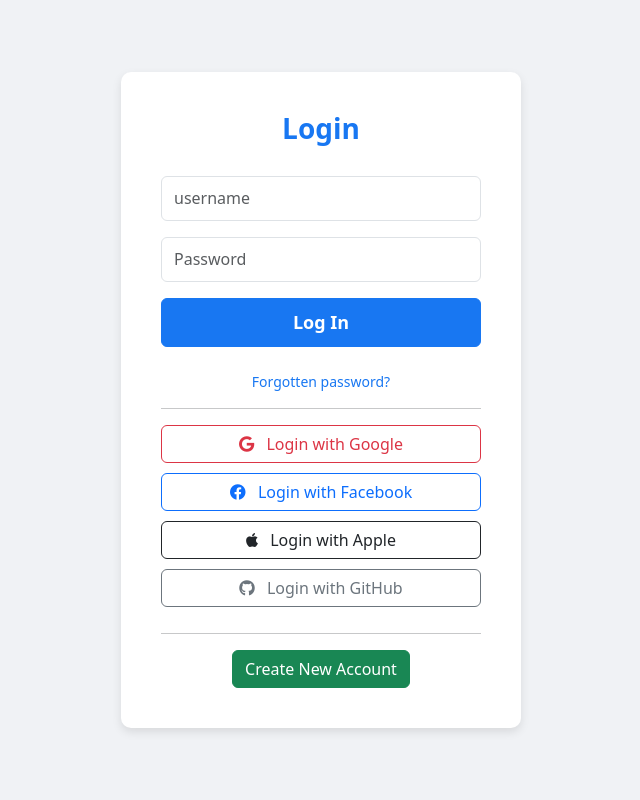
After one commit to andreconghau/chatroom, a Django app: page /login/ in a window 1280 px wide. The commit adds this page. Shown: the whole page, without its empty margins (319-959 px from the left). Run offline with Django 5.2, Linux system fonts and the light colour scheme.

Commit message:
Refactor login page template and add login and logout functionality

```diff
--- /dev/null
+++ b/base/templates/base/pages/login.html
@@ -0,0 +1,132 @@
+<!DOCTYPE html>
+<html lang="en">
+  <head>
+    <meta charset="UTF-8" />
+    <meta name="viewport" content="width=device-width, initial-scale=1.0" />
+    <title>Login</title>
+    <!-- Bootstrap CSS -->
+    <link
+      href="https://cdn.jsdelivr.net/npm/bootstrap@5.3.0-alpha1/dist/css/bootstrap.min.css"
+      rel="stylesheet"
+    />
+    <!-- Font Awesome for Icons -->
+    <link
+      href="https://cdnjs.cloudflare.com/ajax/libs/font-awesome/6.0.0-beta3/css/all.min.css"
+      rel="stylesheet"
+    />
+    <style>
+      /* Custom Facebook-like login styles */
+      body {
+        background-color: #f0f2f5;
+      }
+      .login-container {
+        display: flex;
+        justify-content: center;
+        align-items: center;
+        min-height: 100vh;
+      }
+      .login-card {
+        background-color: white;
+        padding: 40px;
+        border-radius: 10px;
+        box-shadow: 0px 4px 10px rgba(0, 0, 0, 0.1);
+        max-width: 400px;
+        width: 100%;
+      }
+      .login-card h3 {
+        color: #1877f2; /* Facebook blue */
+        font-weight: bold;
+        margin-bottom: 30px;
+        text-align: center;
+      }
+      .btn-primary {
+        background-color: #1877f2;
+        border-color: #1877f2;
+        font-size: 18px;
+        font-weight: bold;
+        width: 100%;
+        padding: 10px;
+      }
+      .btn-primary:hover {
+        background-color: #145dbf;
+        border-color: #145dbf;
+      }
+      .form-control {
+        height: 45px;
+        font-size: 16px;
+      }
+      .text-muted {
+        text-align: center;
+        font-size: 14px;
+        margin-top: 15px;
+      }
+      .text-muted a {
+        color: #1877f2;
+        text-decoration: none;
+      }
+      .social-login .btn {
+        width: 100%;
+        margin-bottom: 10px;
+      }
+    </style>
+  </head>
+  <body>
+    <div class="login-container">
+      <div class="login-card">
+        <h3>Login</h3>
+        <div>{% include 'components/flash_messages.html'%}</div>
+        <form method="POST" action="">
+          {% csrf_token %}
+          <div class="mb-3">
+            <input
+              type="text"
+              name="username"
+              class="form-control"
+              placeholder="username"
+              required
+            />
+          </div>
+          <div class="mb-3">
+            <input
+              type="password"
+              name="password"
+              class="form-control"
+              placeholder="Password"
+              required
+            />
+          </div>
+          <button type="submit" class="btn btn-primary">Log In</button>
+        </form>
+
+        <div class="text-muted mt-4">
+          <a href="#">Forgotten password?</a>
+        </div>
+        <hr />
+
+        <!-- Social Login Section -->
+        <div class="social-login text-center">
+          <a href="" class="btn btn-outline-danger">
+            <i class="fab fa-google me-2"></i> Login with Google
+          </a>
+          <a href="" class="btn btn-outline-primary">
+            <i class="fab fa-facebook me-2"></i> Login with Facebook
+          </a>
+          <a href="" class="btn btn-outline-dark">
+            <i class="fab fa-apple me-2"></i> Login with Apple
+          </a>
+          <a href="" class="btn btn-outline-secondary">
+            <i class="fab fa-github me-2"></i> Login with GitHub
+          </a>
+        </div>
+
+        <hr />
+        <div class="text-center">
+          <a href="" class="btn btn-success">Create New Account</a>
+        </div>
+      </div>
+    </div>
+
+    <!-- Bootstrap JS and dependencies -->
+    <script src="https://cdn.jsdelivr.net/npm/bootstrap@5.3.0-alpha1/dist/js/bootstrap.bundle.min.js"></script>
+  </body>
+</html>
--- a/base/urls.py
+++ b/base/urls.py
@@ -11,4 +11,6 @@ urlpatterns = [
     path('create-room/',views.createRoom, name='create-room'),
     path('update-room/<str:id>/',views.updateRoom, name='update-room'),
     path('delete-room/<str:id>/',views.deleteRoom, name='delete-room'),
+    path('login/',views.loginPage, name='login'),
+    path('logout/',views.logoutPage, name='logout'),
 ]
--- a/base/views.py
+++ b/base/views.py
@@ -3,6 +3,9 @@ from django.http import HttpResponse
 from django.db.models import Q
 from base.forms import RoomForm
 from .models import Room, Topic
+from django.contrib.auth.models import User
+from django.contrib.auth import authenticate, login, logout
+from django.contrib import messages
 
 # Create your views here.
 
@@ -68,3 +71,34 @@ def deleteRoom(request, id):
         print(f'Room {id} - {room.name} deleted successfully')
         return redirect('home')
     return render(request, "base/pages/delete.html", context)
+
+def loginPage(request):
+    if request.method == 'POST':
+        username = request.POST.get('username')
+        password = request.POST.get('password')
+        print(f'Username: {username}, Password: {password}')
+        try:
+            user = User.objects.get(username=username)
+        except User.DoesNotExist:
+            messages.error(request, 'User does not exist')
+        # if user.check_password(password):
+        #     print('User authenticated')
+        #     return redirect('home')
+        # else:
+        #     print('Password incorrect')
+        #     messages.error(request, 'Authentication failed')
+
+        user = authenticate(request, username=username, password=password)
+        if user is not None:
+            login(request, user)
+            print('User authenticated')
+            return redirect('home')
+        else:
+            messages.error(request, 'Username or Passowrd is incorrect')
+    context = {}
+
+    return render(request, "base/pages/login.html", context)
+
+def logoutPage(request):
+    logout(request)
+    return redirect('home')
--- /dev/null
+++ b/templates/components/flash_messages.html
@@ -0,0 +1,18 @@
+{% if messages %}
+<div class="messages">
+  {% for message in messages %}
+  <div
+    class="alert {% if 'error' in message.tags or 'danger' in message.tags %}alert-danger{% elif 'success' in message.tags %}alert-success{% elif 'warning' in message.tags %}alert-warning{% elif 'info' in message.tags %}alert-info{% else %}alert-info{% endif %} alert-dismissible fade show"
+    role="alert"
+  >
+    {{ message }}
+    <button
+      type="button"
+      class="btn-close"
+      data-bs-dismiss="alert"
+      aria-label="Close"
+    ></button>
+  </div>
+  {% endfor %}
+</div>
+{% endif %}
```
Also changed, not shown: templates/components/nav.html (+7 -2 lines).
